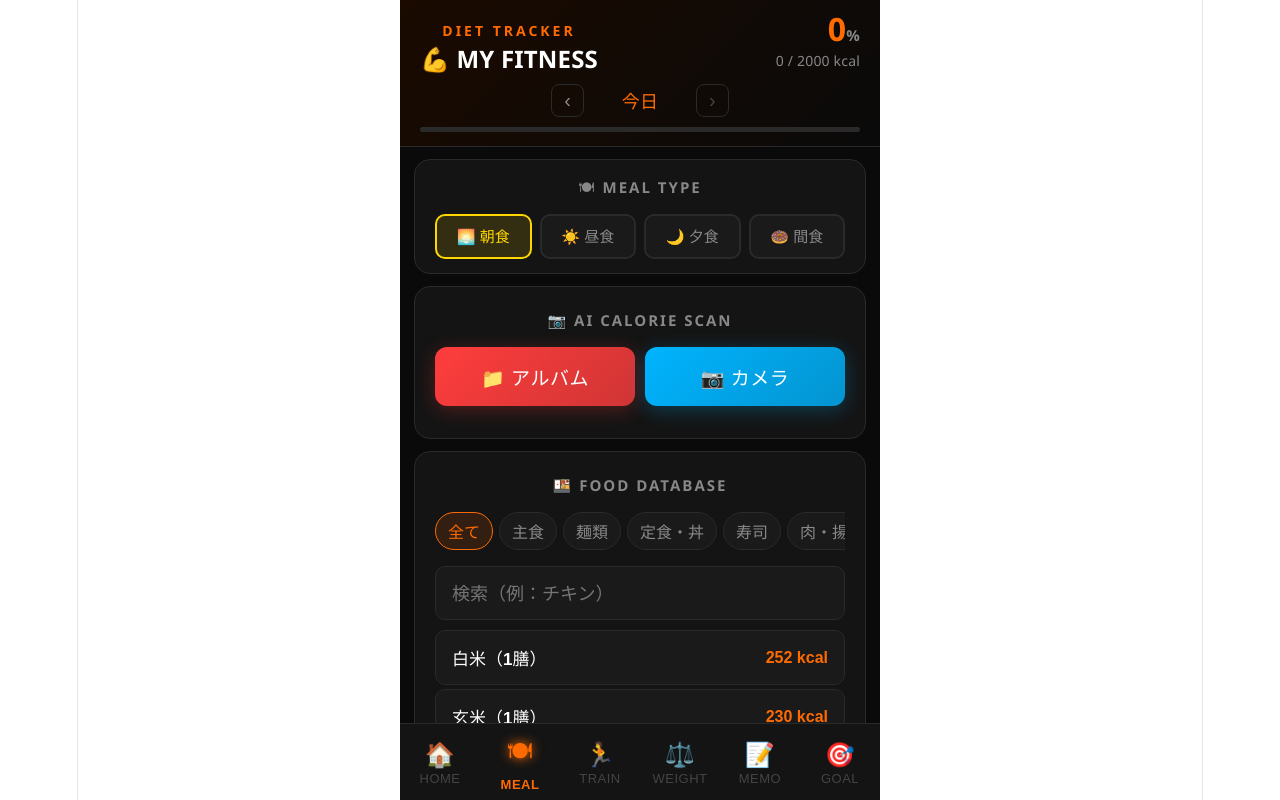
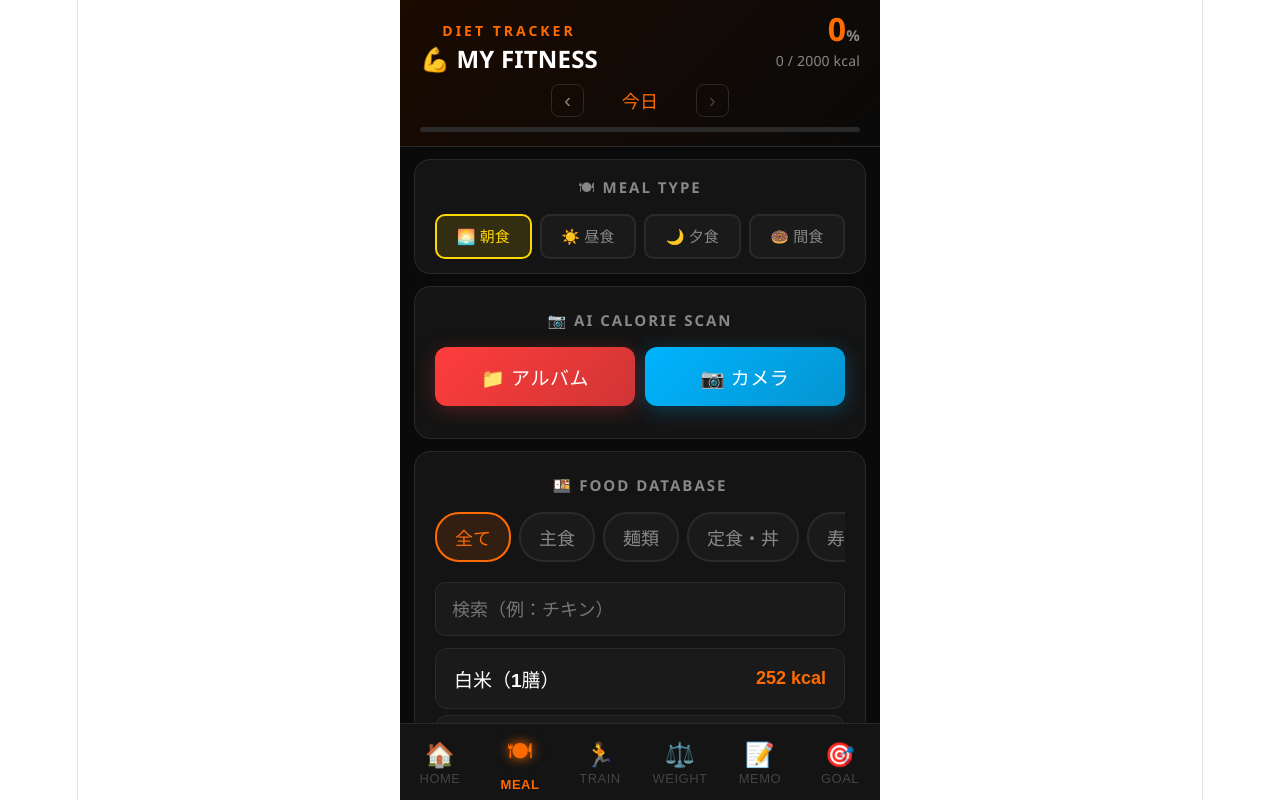
Before and after one commit to asamadenet-ui/diet-app, a React (Vite) app: page / in a window 1280 px wide. Both pictures are taken after a click on the button "🍽 MEAL". Shown: the top 800 px of the page. Built offline with nearby package versions, Linux system fonts and the light colour scheme.

Commit message:
style: bigger category tabs (18px) and food item rows (19px) in food DB

```diff
--- a/src/App.jsx
+++ b/src/App.jsx
@@ -1048,23 +1048,23 @@ export default function App() {
           <div style={card}>
             <div style={sec}>🍱 FOOD DATABASE</div>
             {/* カテゴリタブ */}
-            <div style={{ display: "flex", gap: 6, overflowX: "auto", paddingBottom: 8, marginBottom: 8, WebkitOverflowScrolling: "touch" }}>
+            <div style={{ display: "flex", gap: 8, overflowX: "auto", paddingBottom: 10, marginBottom: 10, WebkitOverflowScrolling: "touch" }}>
               {FOOD_CATEGORIES.map(cat => (
                 <button key={cat} onClick={() => { setFoodCategory(cat); setFoodSearch(""); }}
-                  style={{ flexShrink: 0, padding: "6px 12px", borderRadius: 20, border: `1px solid ${foodCategory === cat ? C.orange : C.border}`, background: foodCategory === cat ? `${C.orange}22` : C.card2, color: foodCategory === cat ? C.orange : C.sub, fontWeight: foodCategory === cat ? "800" : "400", fontSize: 16, cursor: "pointer", whiteSpace: "nowrap" }}>
+                  style={{ flexShrink: 0, padding: "10px 18px", borderRadius: 24, border: `2px solid ${foodCategory === cat ? C.orange : C.border}`, background: foodCategory === cat ? `${C.orange}22` : C.card2, color: foodCategory === cat ? C.orange : C.sub, fontWeight: "800", fontSize: 18, cursor: "pointer", whiteSpace: "nowrap" }}>
                   {cat}
                 </button>
               ))}
             </div>
-            <input style={{ ...inp, marginBottom: 10, fontSize: 18 }} placeholder="検索（例：チキン）" value={foodSearch} onChange={e => { setFoodSearch(e.target.value); setFoodCategory("全て"); }} />
-            <div style={{ display: "flex", flexDirection: "column", gap: 4, maxHeight: 320, overflowY: "auto" }}>
+            <input style={{ ...inp, marginBottom: 12, fontSize: 18 }} placeholder="検索（例：チキン）" value={foodSearch} onChange={e => { setFoodSearch(e.target.value); setFoodCategory("全て"); }} />
+            <div style={{ display: "flex", flexDirection: "column", gap: 6, maxHeight: 380, overflowY: "auto" }}>
               {filteredFoods.length === 0
-                ? <div style={{ color: C.sub, fontSize: 17, padding: 10 }}>該当なし</div>
+                ? <div style={{ color: C.sub, fontSize: 18, padding: 10 }}>該当なし</div>
                 : filteredFoods.map((f, i) => (
                 <button key={i} onClick={() => addMeal(f.name, f.cal)}
-                  style={{ background: C.card2, border: `1px solid ${C.border}`, borderRadius: 10, padding: "14px 16px", color: C.text, cursor: "pointer", textAlign: "left", display: "flex", justifyContent: "space-between", alignItems: "center" }}>
-                  <span style={{ fontWeight: "700", fontSize: 17 }}>{f.name}</span>
-                  <span style={{ color: C.orange, fontSize: 16, fontWeight: "800", marginLeft: 8, flexShrink: 0 }}>{f.cal} kcal</span>
+                  style={{ background: C.card2, border: `1px solid ${C.border}`, borderRadius: 12, padding: "16px 18px", color: C.text, cursor: "pointer", textAlign: "left", display: "flex", justifyContent: "space-between", alignItems: "center" }}>
+                  <span style={{ fontWeight: "700", fontSize: 19 }}>{f.name}</span>
+                  <span style={{ color: C.orange, fontSize: 18, fontWeight: "800", marginLeft: 10, flexShrink: 0 }}>{f.cal} kcal</span>
                 </button>
               ))}
             </div>
```
